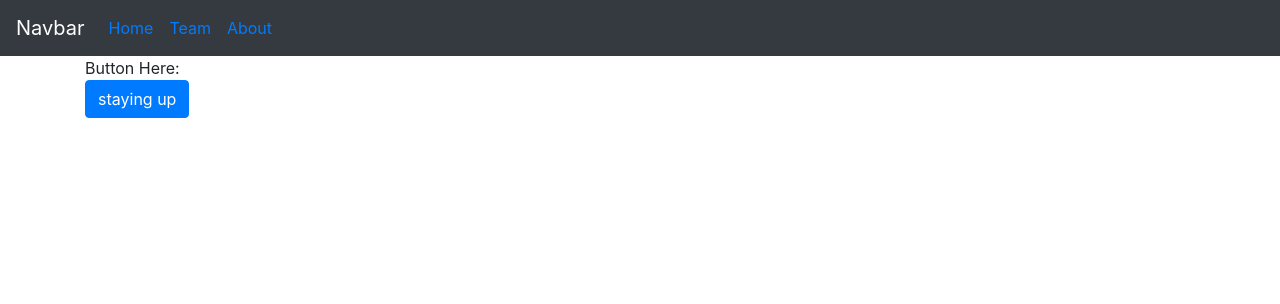
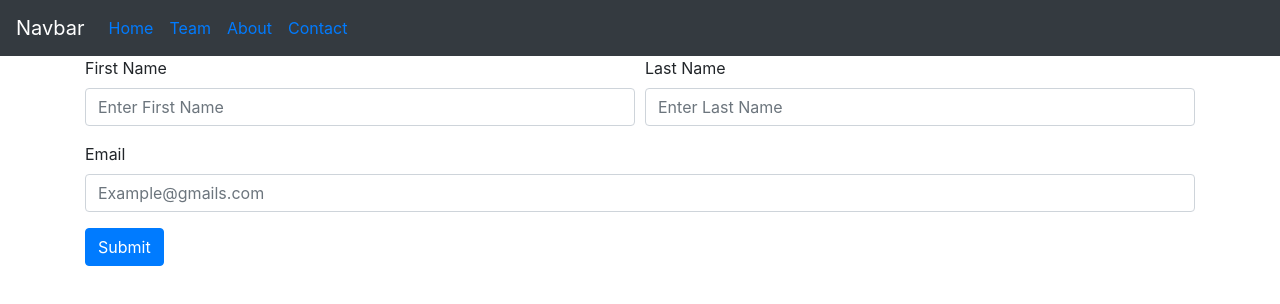
Before and after one commit to abponder/wk2021_05_13_buton, a React (Create React App) app: page /contact in a window 1280 px wide. Shown: the top 304 px of the page. Built offline with nearby package versions, Linux system fonts and the light colour scheme.

Commit message:
added form

```diff
--- a/src/App.js
+++ b/src/App.js
@@ -12,6 +12,7 @@ import {
 import Button1 from './Button1';
 import Mdn from './About';
 import Team from './Team';
+import Contactform from './Contactform';
 
 class App extends React.Component {
   state = {
@@ -43,6 +44,9 @@ class App extends React.Component {
       <Nav.Link >
         <Link to="/about">About</Link>
       </Nav.Link>
+      <Nav.Link >
+        <Link to="/contact">Contact</Link>
+      </Nav.Link>
       </Nav>
   </Navbar>
 
@@ -55,8 +59,11 @@ class App extends React.Component {
           <Route path="/team">
             <Team />
           </Route>
-          <Route path="/">
+          <Route exact path="/">
             <Button1 handleClick={this.handleClick} flag={this.state.flag} />
+          </Route>
+          <Route path="/contact">
+            <Contactform />
           </Route>
         </Switch>
       </div>
--- /dev/null
+++ b/src/Contactform.js
@@ -0,0 +1,64 @@
+import React from 'react';
+import 'bootstrap/dist/css/bootstrap.min.css';
+import {Form, Row, Col, Container, Button} from 'react-bootstrap'
+
+class Contactform extends React.Component {
+  state = {
+    firstname:"",
+    lastname:"",
+    email:"",
+    showmessage:false
+  };
+
+  onchange = (event) => {
+    console.log({
+      [event.target.name]: event.target.value
+    })
+    this.setState({
+      [event.target.name]: event.target.value
+    })
+  }
+
+  onsubmit = (event) => {
+    event.preventDefault()
+    this.setState({
+      showmessage:true
+    })
+  }
+
+  render() {
+    return (
+  <Container>
+        <Form onSubmit={this.onsubmit}>
+    <Form.Row>
+      <Form.Group as={Col} >
+        <Form.Label>First Name</Form.Label>
+        <Form.Control onChange={this.onchange} name="firstname" type="text" placeholder="Enter First Name" />
+      </Form.Group>
+
+        <Form.Group as={Col} >
+        <Form.Label>Last Name</Form.Label>
+          <Form.Control onChange={this.onchange} name="lastname" type="text" placeholder="Enter Last Name" />
+        </Form.Group>
+      </Form.Row>
+
+      <Form.Group >
+        <Form.Label>Email</Form.Label>
+        <Form.Control onChange={this.onchange} name="email" type="email" placeholder="Example@gmails.com" />
+      </Form.Group>
+
+      <Button variant="primary" type="submit">
+        Submit
+      </Button>
+    </Form>
+      {this.state.showmessage && (
+          <p>Hi {this.state.firstname} {this.state.lastname}, we'll contact you at {this.state.email}</p>
+      )}
+
+      </Container>
+
+    );
+  }
+}
+
+export default Contactform;
```
